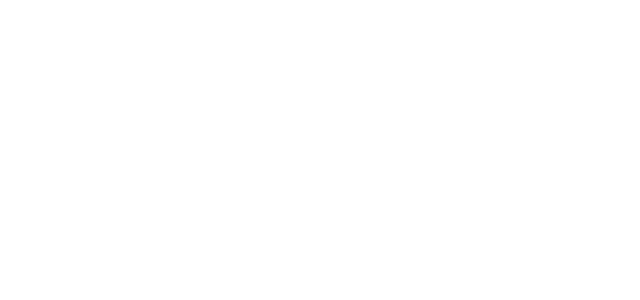
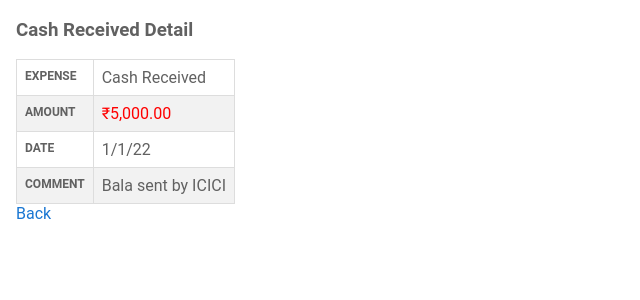
Before and after one commit to giri-webcodes/expense-tracker-webapp, an Angular app: page /expense/1 in a window 1280 px wide. Before the commit this address led to /. Shown: the top 300 px of the page, without its empty margins (0-640 px from the left). Built offline with nearby package versions, Linux system fonts and the light colour scheme.

Commit message:
created edit component

```diff
--- a/src/app/app-routing.module.ts
+++ b/src/app/app-routing.module.ts
@@ -1,9 +1,11 @@
 import { NgModule } from '@angular/core';
 import { ExpenseListComponent } from './expense-list/expense-list.component';
 import { RouterModule, Routes } from '@angular/router';
+import { EditComponent } from './edit/edit.component';
 
 const routes: Routes = [
-  {path:'',component:ExpenseListComponent }
+  {path:'',component:ExpenseListComponent },
+  {path:'expense/:expenseId',component:EditComponent}
 ];
 
 @NgModule({
--- a/src/app/app.module.ts
+++ b/src/app/app.module.ts
@@ -4,11 +4,13 @@
 import { AppRoutingModule } from './app-routing.module';
 import { AppComponent } from './app.component';
 import { ExpenseListComponent } from './expense-list/expense-list.component';
+import { EditComponent } from './edit/edit.component';
 
 @NgModule({
   declarations: [
     AppComponent,
-    ExpenseListComponent
+    ExpenseListComponent,
+    EditComponent
   ],
   imports: [
     BrowserModule,
--- /dev/null
+++ b/src/app/edit/edit.component.html
@@ -0,0 +1,42 @@
+<div>
+    <h3>{{expense.expense}} Detail</h3>
+    <table id="table">
+
+        <tbody>
+            <tr>
+                <td>
+                    <label>Expense</label>
+                </td>
+                <td>
+                    {{expense.expense}}
+                </td>
+            </tr>
+            <tr>
+                <td>
+                    <label>Amount</label>
+                </td>
+                <td>
+                  <span>{{expense.amount | currency:'INR'}}</span>
+                </td>
+            </tr>
+            <tr>
+                <td>
+                    <label>Date</label>
+                </td>
+                <td>
+                    {{expense.date | date: 'shortDate'}}
+                </td>
+            </tr>
+            <tr>
+                <td>
+                    <label>Comment</label>
+                </td>
+                <td>
+                    {{expense.comment}}
+                </td>
+            </tr>
+        </tbody>
+    </table>
+
+    <a [routerLink]="['/']" >Back</a>
+</div>
--- /dev/null
+++ b/src/app/edit/edit.component.ts
@@ -0,0 +1,25 @@
+import { Component,OnInit } from '@angular/core';
+import { ActivatedRoute } from '@angular/router';
+import { Expense } from '../expenselist';
+import { expenseList } from '../expenselist';
+
+@Component({
+  selector: 'app-edit',
+  templateUrl: './edit.component.html',
+  styleUrls: ['./edit.component.css']
+})
+export class EditComponent implements OnInit {
+
+ expense!:Expense;
+
+ constructor(private route:ActivatedRoute){}
+
+  ngOnInit(): void {
+   const routeParams = this.route.snapshot.paramMap;
+   const id = Number(routeParams.get('expenseId'));
+   let jsonStr = JSON.stringify(expenseList.find(x=>x.id==id));
+   let json = JSON.parse(jsonStr);
+     this.expense= json as Expense;
+  }
+
+}
--- a/src/app/expense-list/expense-list.component.html
+++ b/src/app/expense-list/expense-list.component.html
@@ -11,8 +11,14 @@
     </thead>
     <tbody>
         <tr *ngFor="let e of expenseList">
-            <td>{{e.expense}}</td>
-            <td>{{e.amount |currency:'INR'}}</td>
+            <td>
+            <a [title]="e.expense +' detail'" [routerLink]="['/expense',e.id]">
+                {{e.expense}}
+            </a>
+            </td>
+            <td>
+               <span>{{e.amount |currency:'INR'}}</span>
+            </td>
             <td>{{e.date | date:'shortDate'}}</td>
             <td>{{e.comment}}</td>
         </tr>
--- a/src/styles.css
+++ b/src/styles.css
@@ -138,10 +138,13 @@
   }
 
   /*html table*/
+  span{
+    color: red;
+  }
   #table {
     font-family: Arial, Helvetica, sans-serif;
     border-collapse: collapse;
-    width: 100%;
+    width:100%;
   }
 
   #table td, #table th {
```
Also changed, not shown: src/app/expenselist.ts (+2 -1 lines), src/app/edit/edit.component.css (added), 1 other file (tests, documents, lock files or other folders).
